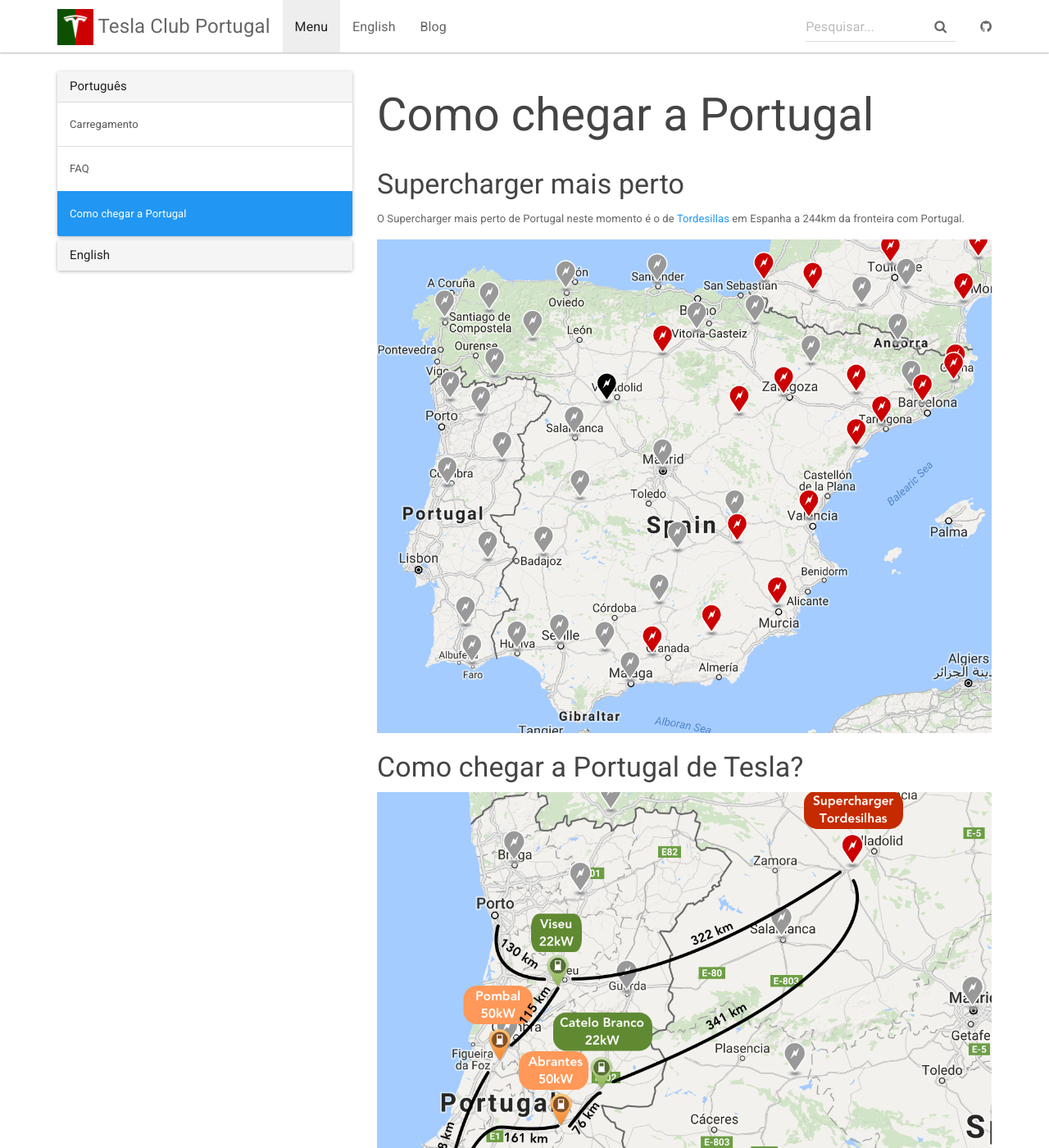
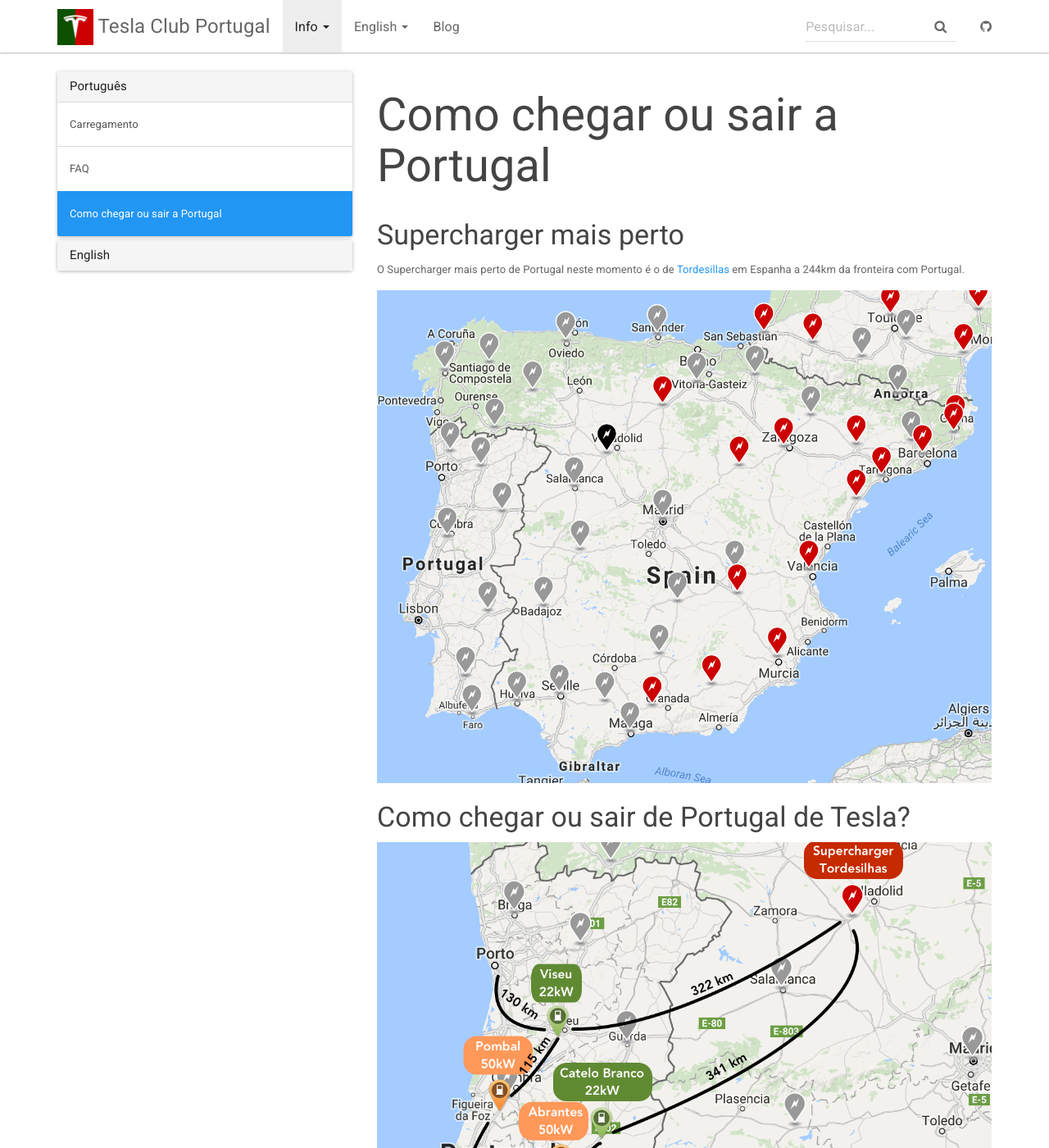
Before and after one commit to jonasman/teslaclubportugal, a Jekyll site: the page built from _docs/como_chegar.md, in a window 1280 px wide and 1400 px high. Shown: the whole window at 82% size. Built offline with Jekyll 4.4.1, drawn with Linux system fonts in a browser that asks for light colours; nearby versions of some CDN libraries.

Commit message:
new menus, updated texts

```diff
--- a/_docs/como_chegar.md
+++ b/_docs/como_chegar.md
@@ -1,5 +1,5 @@
 ---
-title: Como chegar a Portugal
+title: Como chegar ou sair a Portugal
 permalink: /docs/como_chegar/
 ---
 
@@ -8,6 +8,6 @@
 
 <img src="{{site.baseurl}}/img/tordesillassupercharger.png">
 
-### Como chegar a Portugal de Tesla?
+### Como chegar ou sair de Portugal de Tesla?
 
 <img src="{{site.baseurl}}/img/como_chegar.png">
--- a/_includes/topnav.html
+++ b/_includes/topnav.html
@@ -13,10 +13,24 @@
         </div>
         <div id="navbar" class="collapse navbar-collapse">
             <ul class="nav navbar-nav">
-                <li {% if page.sectionid=='docs' %} class="active" {% endif %}><a href="{{ "/docs/carregamento/" | prepend: site.baseurl }}">Menu</a></li>
-                <li {% if page.sectionid=='en' %} class="active" {% endif %}><a href="{{ "/docs/como_chegar_en/" | prepend: site.baseurl }}">English</a></li>
+                <li {% if page.sectionid=='docs' %} class="active" {% endif %}><a data-toggle="dropdown" href="#">Info <span class="caret"></span></a>
+                    <ul class="dropdown-menu">
+                        <li><a href="{{ "/docs/carregamento/" | prepend: site.baseurl }}">Carregamento</a></li>
+                        <li><a href="{{ "/docs/faq/" | prepend: site.baseurl }}">FAQ</a></li>
+                        <li><a href="{{ "/docs/como_chegar/" | prepend: site.baseurl }}">Como chegar ou sair de Portugal</a></li>
+                    </ul>
+                </li>
+                <li class="dropdown" {% if page.sectionid=='en' %} {% endif %}><a data-toggle="dropdown" href="#">English <span class="caret"></span></a>
+                    <ul class="dropdown-menu">
+                        <li><a href="{{ "/docs/carregamento_en/" | prepend: site.baseurl }}">Charging</a></li>
+                        <li><a href="{{ "/docs/como_chegar_en/" | prepend: site.baseurl }}">How to arrive in Portugal</a></li>
+                    </ul>
+                </li>
                 <li {% if page.sectionid=='blog' %} class="active" {% endif %}><a href="{{ site.posts.first.url | prepend: site.baseurl }}">Blog</a></li>
+
+
             </ul>
+
             <div class="navbar-right">
                 <form class="navbar-form navbar-left">
                     <div class="form-group has-feedback">
```
Also changed, not shown: 13 other files.
